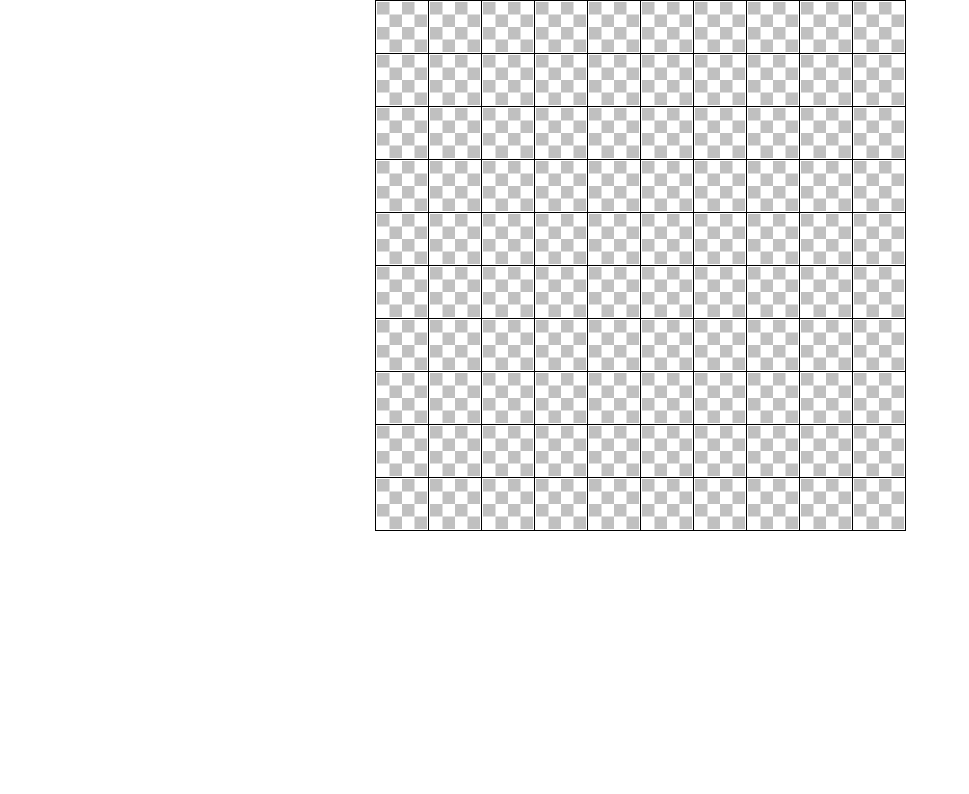
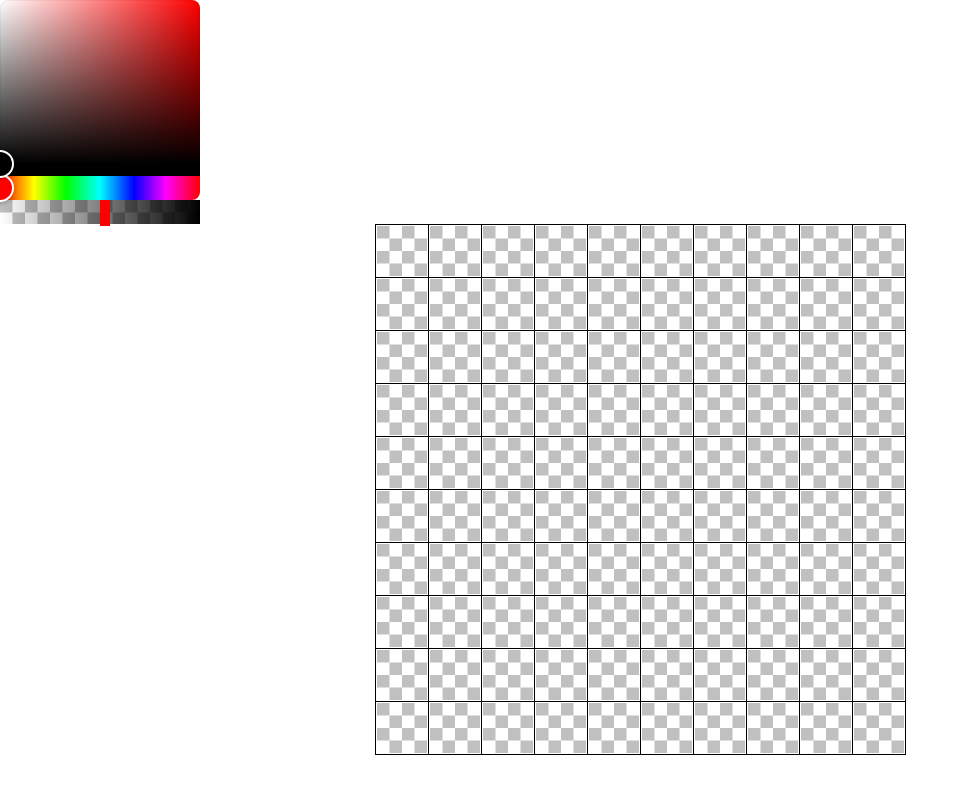
Before and after one commit to sarahtennis/pixel-svg, a React (Create React App) app in the folder app/: page / in a window 1280 px wide. Shown: the top 794 px of the page, without its empty margins (0-969 px from the left). Built offline with nearby package versions, Linux system fonts and the light colour scheme.

Commit message:
Include hex color picker, begin work on opacity slider

```diff
--- a/app/package.json
+++ b/app/package.json
@@ -7,6 +7,7 @@
     "@testing-library/react": "^12.1.3",
     "@testing-library/user-event": "^13.5.0",
     "react": "^17.0.2",
+    "react-colorful": "^5.5.1",
     "react-dom": "^17.0.2",
     "react-scripts": "5.0.0",
     "web-vitals": "^2.1.4"
--- a/app/src/App.js
+++ b/app/src/App.js
@@ -1,13 +1,18 @@
 import React, { useState } from 'react';
 import './App.css';
 import PixelGrid from './components/PixelGrid/PixelGrid';
+import ColorPicker from './components/ColorPicker/ColorPicker';
+import OpacityPicker from './components/OpacityPicker/OpacityPicker';
 
 function App() {
-  const [selectedColor, setSelectedColor] = useState('#FF0000');
+  const [selectedColor, setSelectedColor] = useState('#000000');
+  const [selectedOpacity, setSelectedOpacity] = useState(0.5);
 
   return (
     <div className="App">
-      <PixelGrid color={selectedColor}></PixelGrid>
+      <ColorPicker selectedColor={selectedColor} setSelectedColor={setSelectedColor}></ColorPicker>
+      <OpacityPicker selectedColor={selectedColor} selectedOpacity={selectedOpacity} setSelectedOpacity={setSelectedOpacity}></OpacityPicker>
+      <PixelGrid color={selectedColor} opacity={selectedOpacity}></PixelGrid>
     </div>
   );
 }
--- /dev/null
+++ b/app/src/components/ColorPicker/ColorPicker.js
@@ -0,0 +1,12 @@
+import React from 'react';
+import { HexColorPicker, } from 'react-colorful';
+
+function ColorPicker(props) {
+  return (
+    <div className="color-picker">
+      <HexColorPicker color={props.selectedColor} onChange={props.setSelectedColor} />
+    </div>
+  );
+}
+
+export default ColorPicker;
--- /dev/null
+++ b/app/src/components/OpacityPicker/OpacityPicker.css
@@ -0,0 +1,24 @@
+.opacity-picker {
+  width: 200px;
+  min-height: 24px;
+  position: relative;
+}
+
+.opacity-picker:before {
+  content: '';
+  position: absolute;
+  top: 0;
+  left: 0;
+  right: 0;
+  bottom: 0;
+  background-image: url('../../Transparent.svg');
+  background-size: 25px 25px;
+  z-index: -1;
+}
+
+.opacity-picker-slider {
+  position: absolute;
+  height: 26px;
+  width: 10px;
+  background: red;
+}
--- /dev/null
+++ b/app/src/components/OpacityPicker/OpacityPicker.js
@@ -0,0 +1,88 @@
+import React, { useEffect, useRef, useState } from 'react';
+import './OpacityPicker.css';
+
+export function hexToRGB(hex) {
+  const result = /^#?([a-f\d]{2})([a-f\d]{2})([a-f\d]{2})$/i.exec(hex);
+  return result ? {
+    r: parseInt(result[1], 16),
+    g: parseInt(result[2], 16),
+    b: parseInt(result[3], 16)
+  } : null;
+}
+
+function OpacityPicker(props) {
+  const picker = useRef(null);
+  const slider = useRef(null);
+  const [pickerWidth, setPickerWidth] = useState(0);
+  const [sliderPosition, setSliderPosition] = useState(0);
+  const [dragPosition, setDragPosition] = useState(null);
+
+  useEffect(() => {
+    setPickerWidth(picker.current.clientWidth);
+  }, []);
+
+  useEffect(() => {
+    updateSlider();
+  }, [pickerWidth]);
+
+  // useEffect(() => {
+  //   if (dragPosition) {
+  //     updateSelectedOpacity();
+  //   }
+  // }, [dragPosition]);
+
+  function updateSlider() {
+    setSliderPosition(props.selectedOpacity * 100);
+  }
+
+  function getSliderStyle() {
+    return {
+      'left': `${sliderPosition}%`
+    }
+  }
+
+  function getOpacityPickerStyle() {
+    const { r, g, b } = hexToRGB(props.selectedColor);
+    return {
+      'backgroundImage': `linear-gradient(90deg, rgba(${r}, ${g}, ${b}, 0), rgb(${r}, ${g}, ${b}, 1))`
+    }
+  }
+
+  function onMouseDown(e) {
+    const onWindowMouseMove = (e) => {
+      const boundingBox = picker.current.getBoundingClientRect();
+      let newPercent = 100 - (boundingBox.right - e.clientX) / boundingBox.width * 100;
+      if (newPercent > 100) {
+        newPercent = 100
+      } else if (newPercent < 0) {
+        newPercent = 0;
+      }
+      setSliderPosition(newPercent);
+    }
+
+    const onWindowMouseUp = () => {
+      // setIsDragging(false);
+      window.removeEventListener('mouseup', onWindowMouseUp);
+      window.removeEventListener('mousemove', onWindowMouseMove);
+    }
+
+    window.addEventListener('mousemove', onWindowMouseMove);
+    window.addEventListener('mouseup', onWindowMouseUp);
+  }
+
+  function onWindowMouseMove(e) {
+    console.log('mouse move');
+  }
+
+  // convert to rgba in final write to svg
+  return (
+    <div ref={picker} className="opacity-picker" style={getOpacityPickerStyle()}>
+      <div className="opacity-picker-slider"
+        ref={slider}
+        style={getSliderStyle()}
+        onMouseDown={onMouseDown}></div>
+    </div>
+  );
+}
+
+export default OpacityPicker;
--- a/app/src/components/PixelGrid/PixelGrid.js
+++ b/app/src/components/PixelGrid/PixelGrid.js
@@ -1,6 +1,5 @@
-import React, { useState, useEffect } from 'react';
+import React, { useState } from 'react';
 import PixelGridRow from '../PixelGridRow/PixelGridRow';
-import PixelGridSquare from '../PixelGridSquare/PixelGridSquare';
 
 function PixelGrid(props) {
   const [dimensions, setDimensions] = useState({ rowCount: 10, columnCount: 10 });
```
Also changed, not shown: 1 other file (tests, documents, lock files or other folders).
